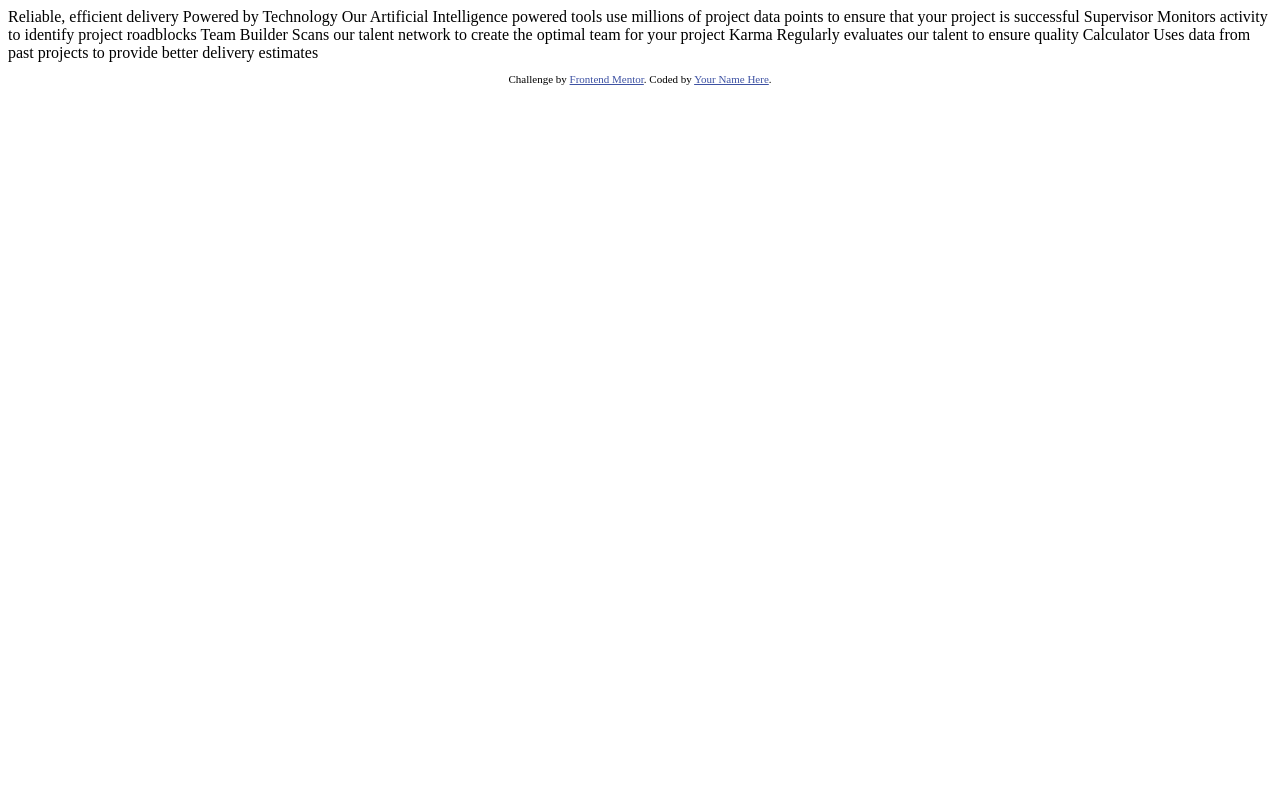
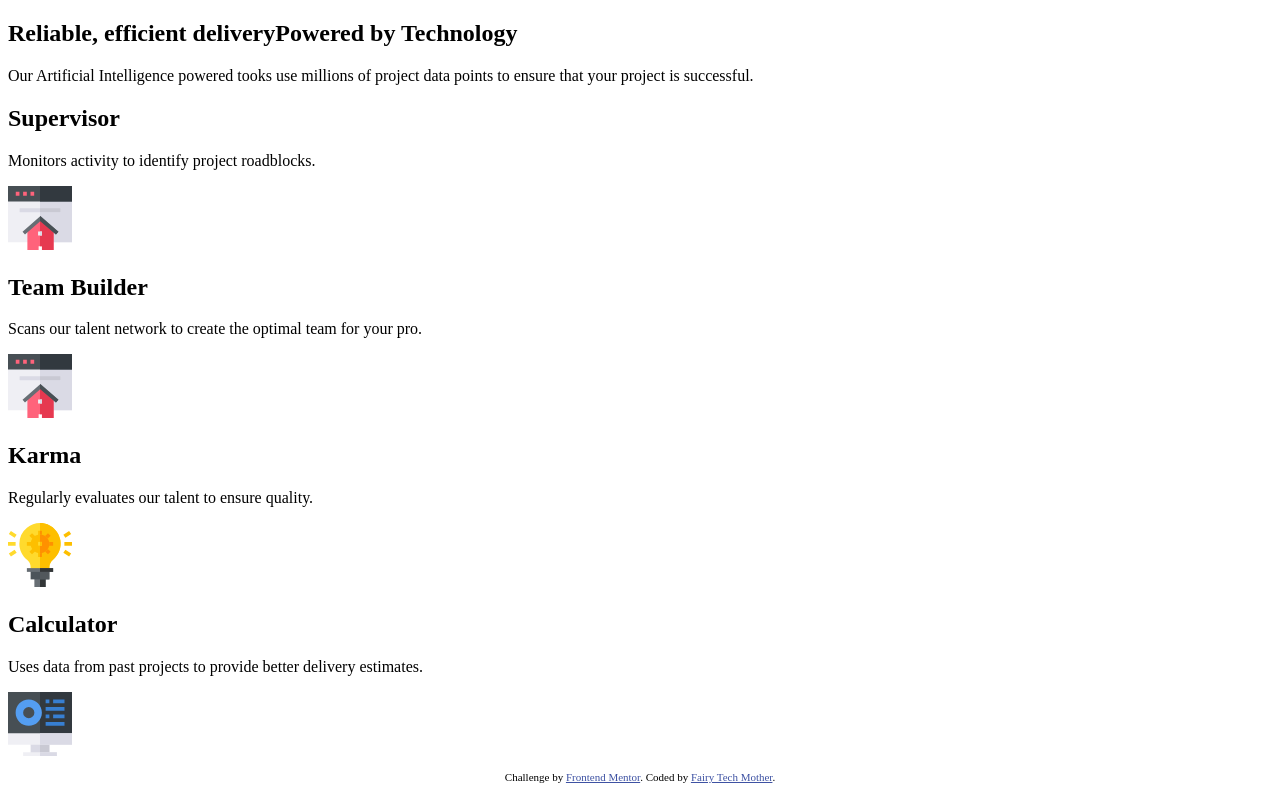
Before and after one commit to WaMungai/Four-Card-Feature, a plain HTML site: page index.html in a window 1280 px wide. Drawn offline with Linux system fonts and the light colour scheme.

Commit message:
Create HTML structure.

```diff
--- /dev/null
+++ b/index.css
@@ -0,0 +1,7 @@
+.attribution {
+  font-size: 11px;
+  text-align: center;
+}
+.attribution a {
+  color: hsl(228, 45%, 44%);
+}
--- a/index.html
+++ b/index.html
@@ -1,44 +1,63 @@
 <!DOCTYPE html>
 <html lang="en">
   <head>
-  <meta charset="UTF-8">
-  <meta name="viewport" content="width=device-width, initial-scale=1.0"> <!-- displays site properly based on user's device -->
+    <meta charset="UTF-8" />
+    <meta name="viewport" content="width=device-width, initial-scale=1.0" />
+    <!-- displays site properly based on user's device -->
 
-  <link rel="icon" type="image/png" sizes="32x32" href="./images/favicon-32x32.png">
-
+    <link
+      rel="icon"
+      type="image/png"
+      sizes="32x32"
+      href="./images/favicon-32x32.png"
+    />
+    <link rel="stylesheet" href="index.css" />
     <title>Frontend Mentor | Four card feature section</title>
-
-  <!-- Feel free to remove these styles or customise in your own stylesheet 👍 -->
-  <style>
-    .attribution { font-size: 11px; text-align: center; }
-    .attribution a { color: hsl(228, 45%, 44%); }
-  </style>
   </head>
   <body>
-
-  Reliable, efficient delivery
-  Powered by Technology
-
-  Our Artificial Intelligence powered tools use millions of project data points
-  to ensure that your project is successful
-
-  Supervisor
-  Monitors activity to identify project roadblocks
-
-  Team Builder
-  Scans our talent network to create the optimal team for your project
-
-  Karma
-  Regularly evaluates our talent to ensure quality
-
-  Calculator
-  Uses data from past projects to provide better delivery estimates
-
+    <main>
+      <article>
+        <h1><span>Reliable, efficient delivery</span>Powered by Technology</h1>
+        <p>
+          Our Artificial Intelligence powered tooks use millions of project data
+          points to ensure that your project is successful.
+        </p>
+      </article>
+      <div class="cards">
+        <article>
+          <h2>Supervisor</h2>
+          <p>Monitors activity to identify project roadblocks.</p>
+          <img src="./images/icon-team-builder.svg" alt="" />
+        </article>
+        <article>
+          <h2>Team Builder</h2>
+          <p>
+            Scans our talent network to create the optimal team for your pro.
+          </p>
+          <img src="./images/icon-team-builder.svg" alt="" />
+        </article>
+        <article>
+          <h2>Karma</h2>
+          <p>Regularly evaluates our talent to ensure quality.</p>
+          <img src="./images/icon-karma.svg" alt="" />
+        </article>
+        <article>
+          <h2>Calculator</h2>
+          <p>
+            Uses data from past projects to provide better delivery estimates.
+          </p>
+          <img src="./images/icon-calculator.svg" alt="" />
+        </article>
+      </div>
+    </main>
 
     <footer>
       <p class="attribution">
-      Challenge by <a href="https://www.frontendmentor.io?ref=challenge" target="_blank">Frontend Mentor</a>.
-      Coded by <a href="#">Your Name Here</a>.
+        Challenge by
+        <a href="https://www.frontendmentor.io?ref=challenge" target="_blank"
+          >Frontend Mentor</a
+        >. Coded by
+        <a href="https://joycemungai.vercel.app/">Fairy Tech Mother</a>.
       </p>
     </footer>
   </body>
```
Lines whose indentation alone changed are shown as unchanged.
